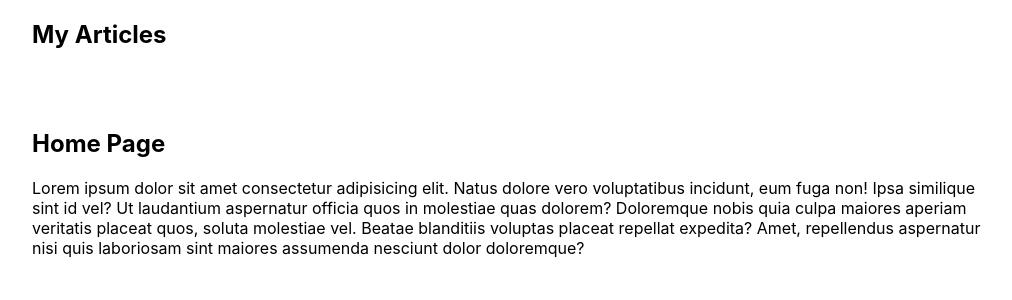
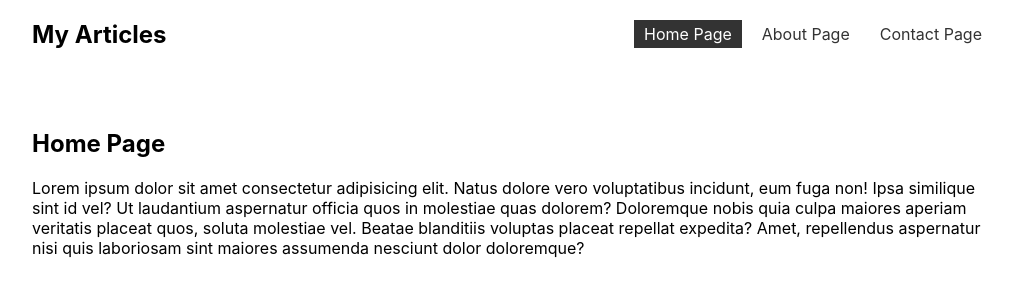
Before and after one commit to Ilie1985/react_router, a React (Create React App) app: page / in a window 1280 px wide. Shown: the top 300 px of the page, without its empty margins (128-1140 px from the left). Built offline with nearby package versions, Linux system fonts and the light colour scheme.

Commit message:
navlinks and links

```diff
--- a/src/App.css
+++ b/src/App.css
@@ -14,4 +14,11 @@ nav h1 {
 nav a {
   color: #333;
   padding: 4px 10px;
+  text-decoration: none;
 }
+
+nav a.active {
+  color: #fff;
+  background-color: #333;
+  text-decoration: none;
+}
--- a/src/App.js
+++ b/src/App.js
@@ -1,5 +1,5 @@
 import "./App.css";
-import { BrowserRouter, Route, Switch } from "react-router-dom";
+import { BrowserRouter, Switch, Route, NavLink } from "react-router-dom";
 import Home from "./pages/Home";
 import About from "./pages/About";
 import Contact from "./pages/Contact";
@@ -10,6 +10,11 @@ function App() {
       <BrowserRouter>
         <nav>
           <h1>My Articles</h1>
+          <NavLink exact to="/">
+            Home Page
+          </NavLink>
+          <NavLink to="/about">About Page</NavLink>
+          <NavLink to="/contact">Contact Page</NavLink>
         </nav>
         <Switch>
           <Route exact path="/">
@@ -21,7 +26,7 @@ function App() {
           </Route>
 
           <Route path="/contact">
-            <Contact />{" "}
+            <Contact />
           </Route>
         </Switch>
       </BrowserRouter>
```
